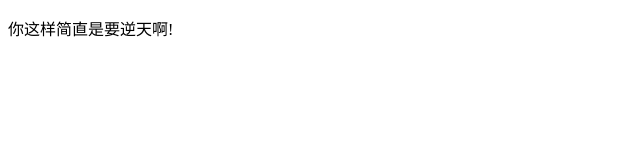
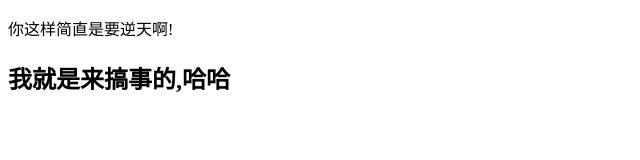
Before and after one commit to futureOfChen/mineFirst, a plain HTML site: page index.html in a window 1280 px wide. Shown: the whole page, without its empty margins (0-640 px from the left). Drawn offline with Linux system fonts and the light colour scheme.

Commit message:
Update index.html

```diff
--- a/index.html
+++ b/index.html
@@ -8,5 +8,6 @@
 </head>
 <body>
 	<p>你这样简直是要逆天啊! </p>
+        <h2>我就是来搞事的,哈哈</h2>
 </body>
 </html>
```
